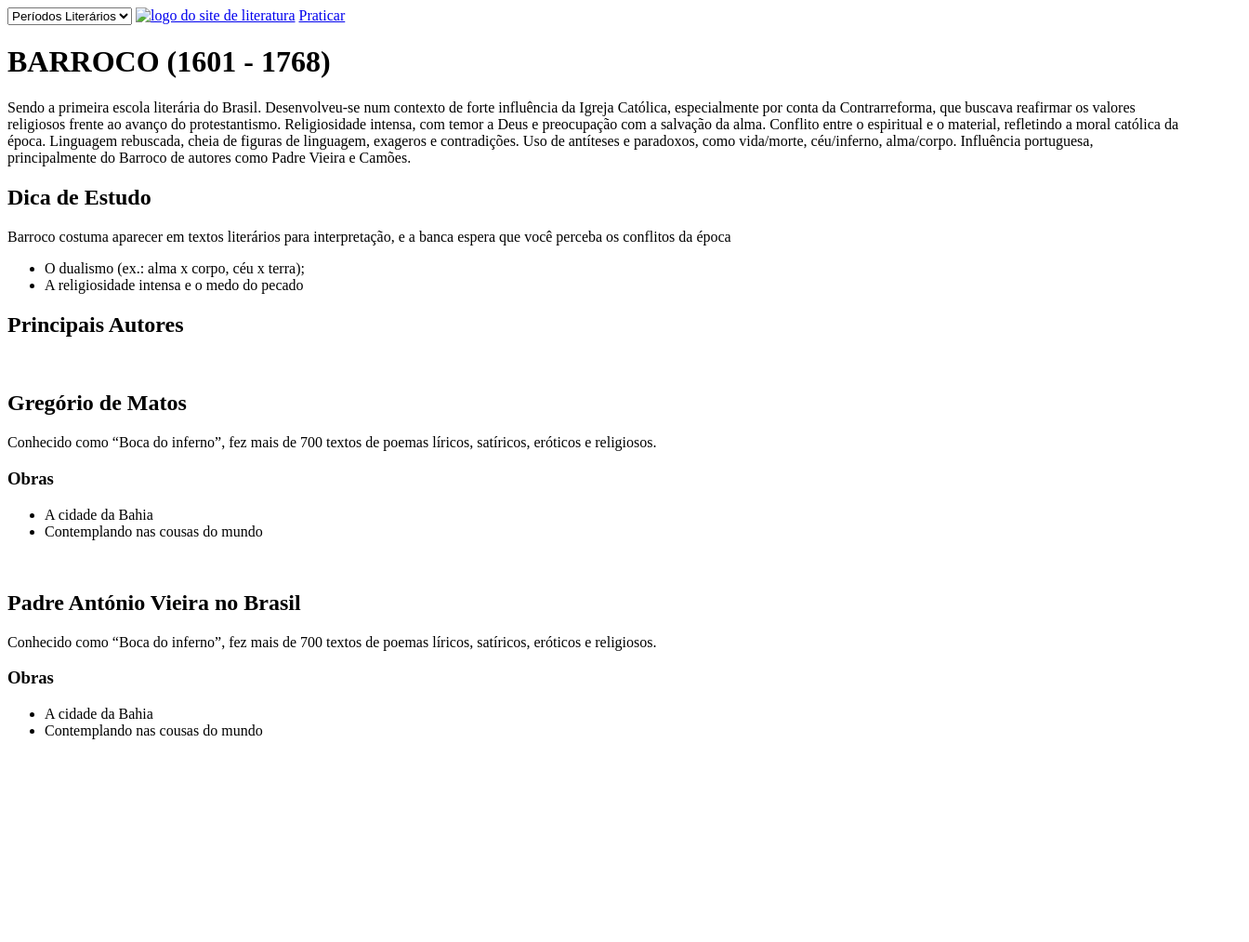
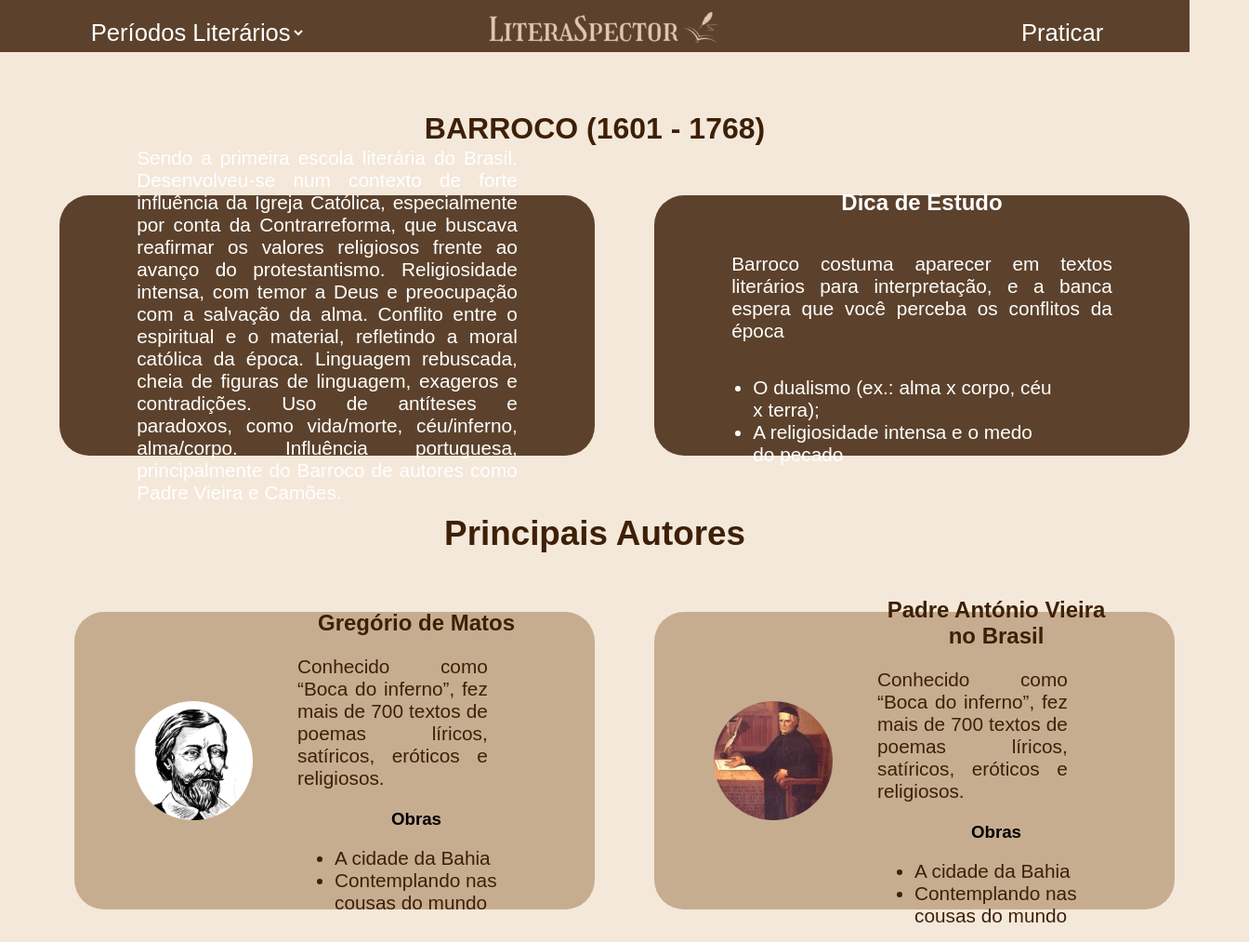
Before and after one commit to cavicf/LiteraSpector---MaratonaGirlsCode, a plain HTML site: page src/pages/barroco.html in a window 1280 px wide. Shown: the whole page at 93% size, 1344 px wide, since content can reach past the window. Before the commit the page ends 811 px from the top, so only its background shows below. Drawn offline with Linux system fonts and the light colour scheme; the site is published under a folder, as on GitHub Pages, so addresses that start at the root find nothing; a web font is replaced by a local one.

Commit message:
fix: corrigindo caminho das imagens

```diff
--- a/src/pages/barroco.html
+++ b/src/pages/barroco.html
@@ -7,7 +7,7 @@
     <link rel="preconnect" href="https://fonts.gstatic.com" crossorigin>
     <link rel="icon" href="/src/images/icone.png" type="image/x-icon">
     <link href="https://fonts.googleapis.com/css2?family=Inder&family=Lato:ital,wght@0,100;0,300;0,400;0,700;0,900;1,100;1,300;1,400;1,700;1,900&display=swap" rel="stylesheet">
-    <link rel="stylesheet" href="/src/styles/quinhentismo.css">
+    <link rel="stylesheet" href="../styles/quinhentismo.css">
     <title>Barroco</title>
 </head>
 <body>
@@ -16,12 +16,12 @@
             <select name="periodos" id="periodosLiterarios">
                 <option value="">Períodos Literários</option>
                 <option value="/index.html">Ínico</option>
-                <option value="/src/pages/quinhentismo.html">Quinhentismo</option>
-                <option value="/src/pages/barroco.html">Barroco</option>
-                <option value="/src/pages/arcadismo.html">Arcadismo</option>
+                <option value="../pages/quinhentismo.html">Quinhentismo</option>
+                <option value="../pages/barroco.html">Barroco</option>
+                <option value="../pages/arcadismo.html">Arcadismo</option>
             </select>
-            <a href="/index.html"><img src="/src/images/Logo.png" alt="logo do site de literatura"></a>
-            <a href="/src/pages/questoes.html">Praticar</a>
+            <a href="/index.html"><img src="../images/Logo.png" alt="logo do site de literatura"></a>
+            <a href="../pages/questoes.html">Praticar</a>
         </nav>
     </header>
     <main>
@@ -49,7 +49,7 @@
         <h2>Principais Autores</h2>
         <div class="autoresContainer">
             <div class="cardAutor">
-                <img src="/src/images/autor3.png" alt="">
+                <img src="../images/autor3.png" alt="">
                 <div class="descricaoAutor">
                     <h2>Gregório de Matos</h2>
                     <p>Conhecido como “Boca do inferno”, fez mais de 700 textos de poemas líricos, satíricos, eróticos e religiosos.</p>
@@ -61,7 +61,7 @@
                 </div>
             </div>
             <div class="cardAutor">
-                <img src="/src/images/autor4.png" alt="">
+                <img src="../images/autor4.png" alt="">
                 <div class="descricaoAutor">
                     <h2>Padre António Vieira no Brasil</h2>
                     <p>Conhecido como “Boca do inferno”, fez mais de 700 textos de poemas líricos, satíricos, eróticos e religiosos.</p>
```
